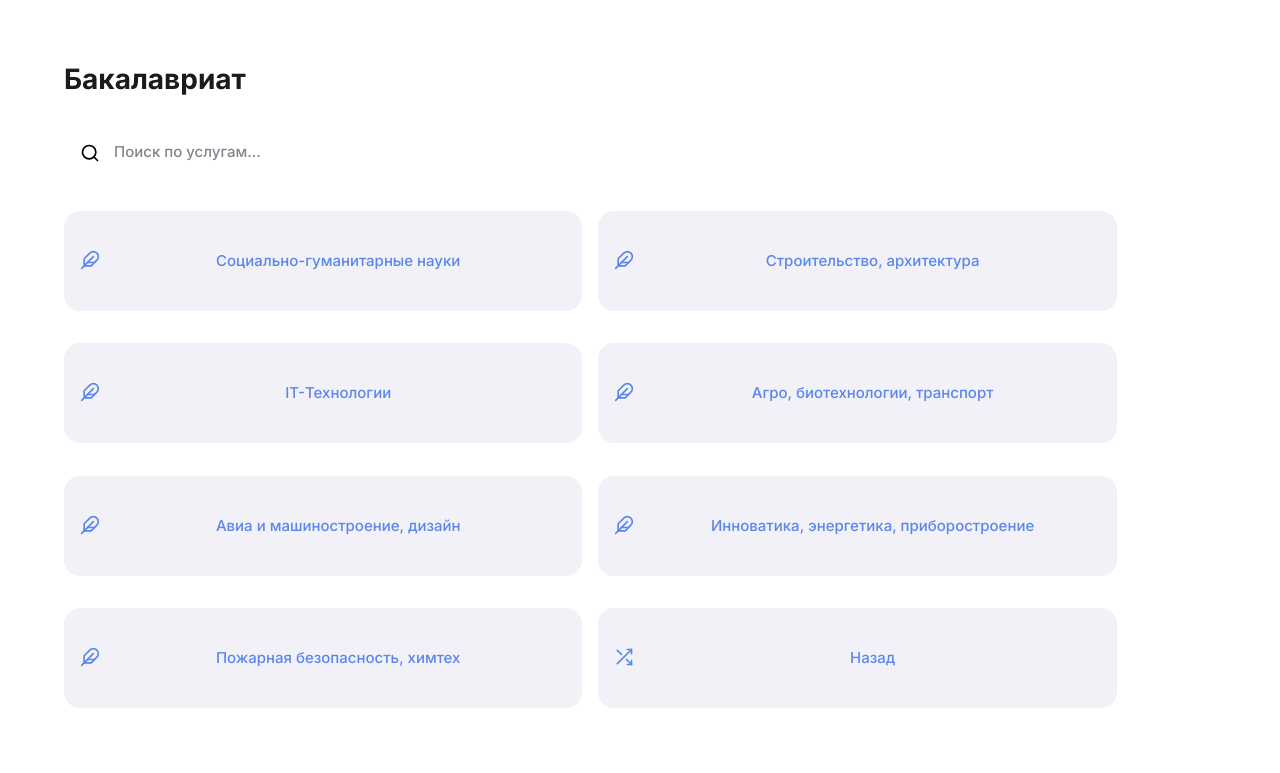
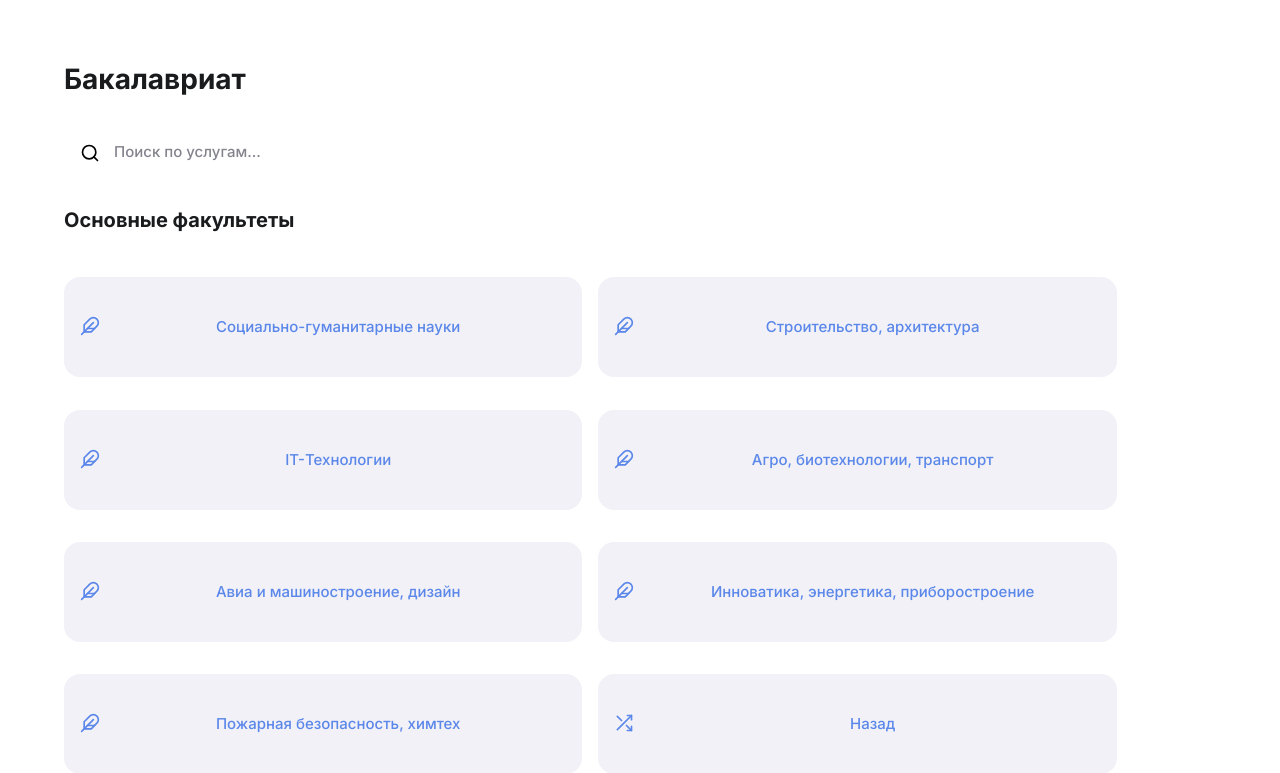
Before and after one commit to Pingwinshik/ElectronicQueue, a Flask app: page /client in a window 1280 px wide, after a click on "Бакалавриат". Shown: the top 773 px of the page. Before the commit the page ends 708 px from the top, so only its background shows below. Run offline with Flask 2, Linux system fonts and the light colour scheme; data that the repository does not hold is empty.

Commit message:
Build 19.01.2023 0:23

```diff
--- a/templates/client.html
+++ b/templates/client.html
@@ -194,6 +194,9 @@
             <img src="../static/img/icons/search.svg" alt="ДГТУ" width="20" height="20" style="margin-right: 10px" />
             Поиск по услугам...
           </p>
+        </div>
+        <div class="w3-container">
+            <h2 class="text-blackish"><b>Основные факультеты</b></h2>
         </div>
         <div class="w3-container w3-margin-top w3-margin-bottom w3-bar">
           <button class="w3-button w3-padding-16 a-button-grey-blue w3-margin-top w3-margin-right w3-bar-item w3-round-xlarge a-button-grey-blue-hover" name="button" style="width: 45%; height:12.5vh" onclick="document.getElementById('bach_soc_t').style.display='block'">
@@ -464,6 +467,9 @@
             <img src="../static/img/icons/search.svg" alt="ДГТУ" width="20" height="20" style="margin-right: 10px" />
             Поиск по услугам...
           </p>
+        </div>
+        <div class="w3-container">
+            <h2 class="text-blackish"><b>Основные факультеты</b></h2>
         </div>
         <div class="w3-container w3-margin-top w3-margin-bottom w3-bar">
           <button class="w3-button w3-padding-16 a-button-grey-blue w3-margin-top w3-margin-right w3-bar-item w3-round-xlarge a-button-grey-blue-hover" name="button" style="width: 45%; height:12.5vh" onclick="document.getElementById('bach_soc_t').style.display='block'">
```
Also changed, not shown: static/img/icons/arrow-left.svg (added).
